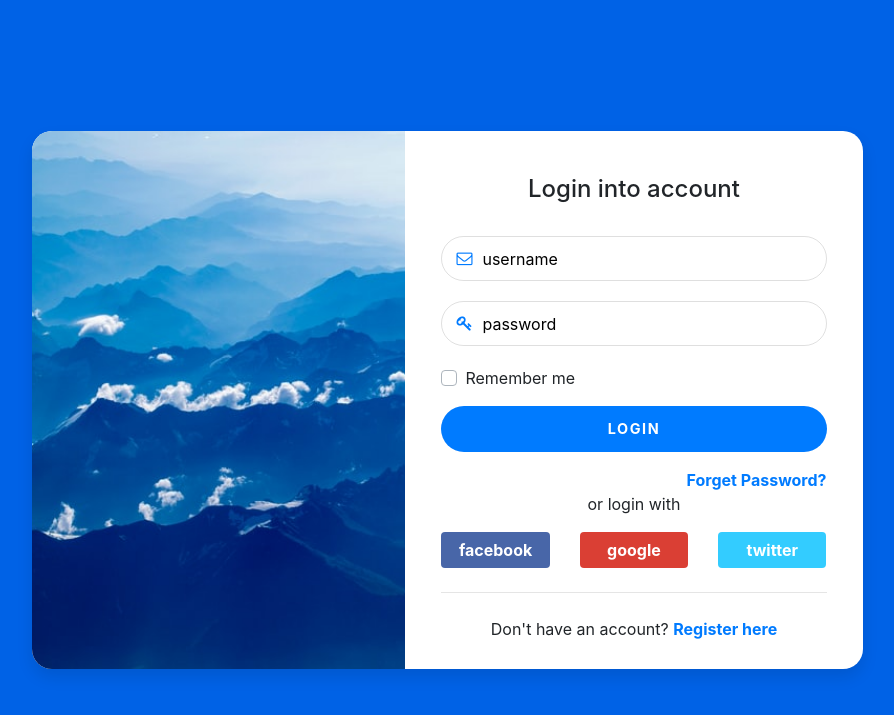
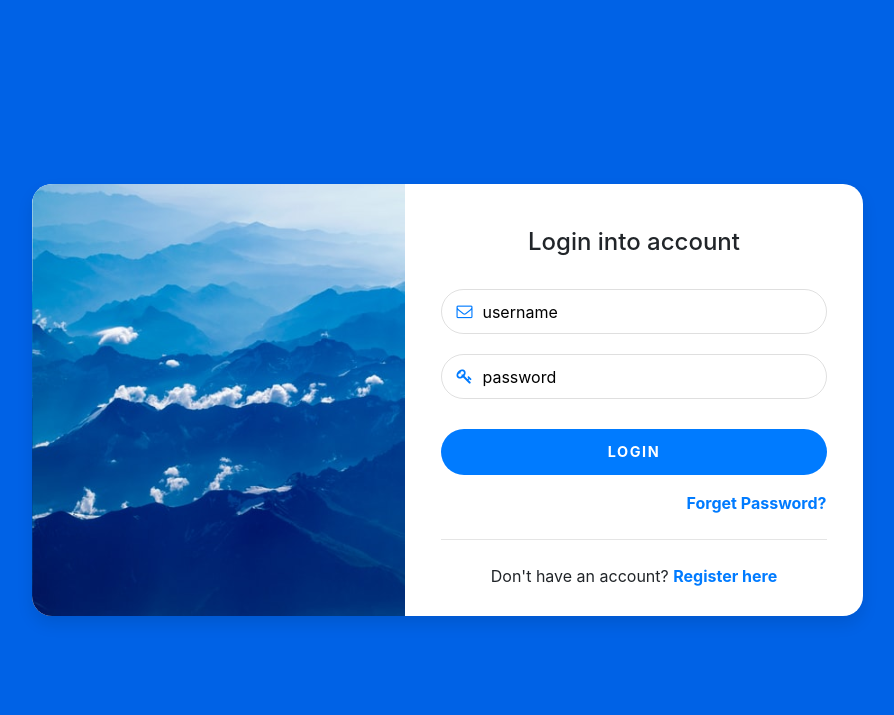
Before and after one commit to Arykelic/FYP-Project, a PHP site: page /WebApp/index.php in a window 1280 px wide. Shown: the top 715 px of the page, without its empty margins (193-1087 px from the left). Run offline with PHP 8.4, Linux system fonts and the light colour scheme; data that the repository does not hold is empty.

Commit message:
starting varaibles123

```diff
--- a/WebApp/UserConfig.php
+++ b/WebApp/UserConfig.php
@@ -52,6 +52,6 @@ If (!$table_exists) {
 	{ /* echo "Error creating table: " . $mysqli->error; */ }
 }
 else
-{ /* echo "Table exist.\n"; */ }
+{  echo "Table exist.\n";  }
 
 ?>
--- a/WebApp/index.php
+++ b/WebApp/index.php
@@ -129,13 +129,14 @@ if($_SERVER["REQUEST_METHOD"] == "POST"){
                 <span><i class="fa fa-key"></i></span>
                 <input type="password" name="" placeholder="password" required>
               </div>
-              <div class="mb-3">
+
+              <!-- <div class="mb-3">
                 <div class="custom-control custom-checkbox">
                   <input type="checkbox" class="custom-control-input" id="cb1" name="">
                   <label class="custom-control-label" for="cb1">
                     Remember me</label>
                 </div>
-              </div>
+              </div> -->
 
               <div class="mb-3">
                 <button type="submit" class="btn btn-block text-uppercase">
@@ -149,28 +150,6 @@ if($_SERVER["REQUEST_METHOD"] == "POST"){
                 </a>
               </div>
 
-              <div class="text-center mb-3">
-                or login with
-              </div>
-              <div class="row mb-3">
-                <div class="col-4">
-                  <a href="#" class="btn btn-block btn-social btn-facebook">
-                    facebook
-                  </a>
-                </div>
-
-                <div class="col-4">
-                  <a href="#" class="btn btn-block btn-social btn-google">
-                    google
-                  </a>
-                </div>
-
-                <div class="col-4">
-                  <a href="#" class="btn btn-block btn-social btn-twitter">
-                    twitter
-                  </a>
-                </div>
-              </div>
 
               <hr class="my-4">
               <div class="text-center mb-2">
```
